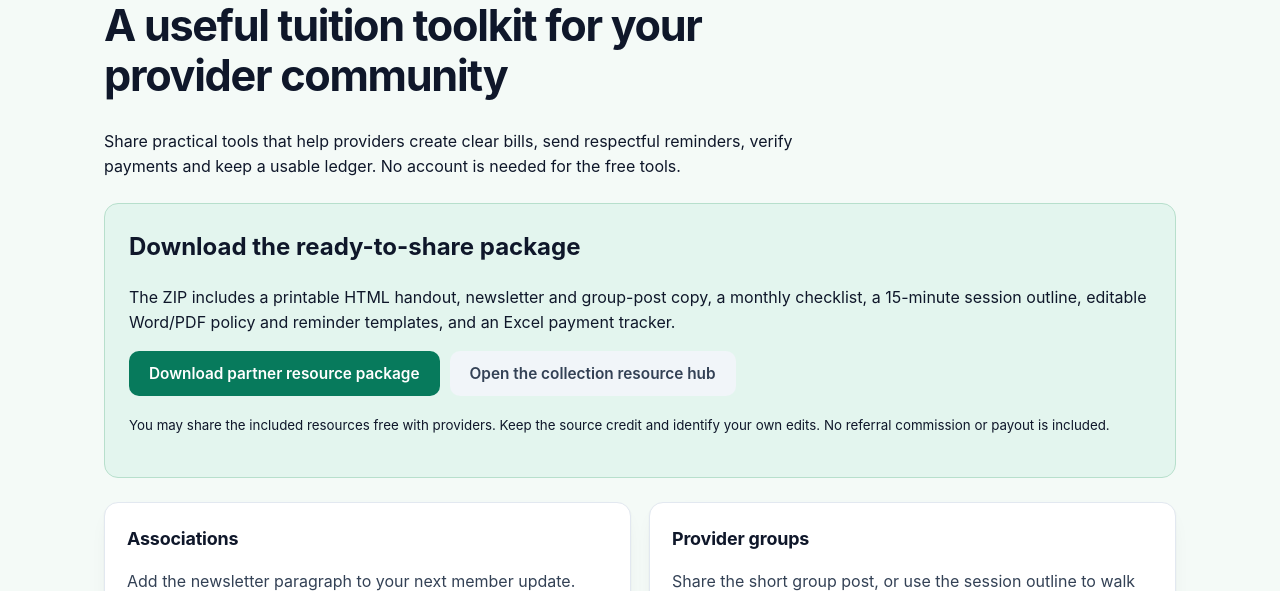
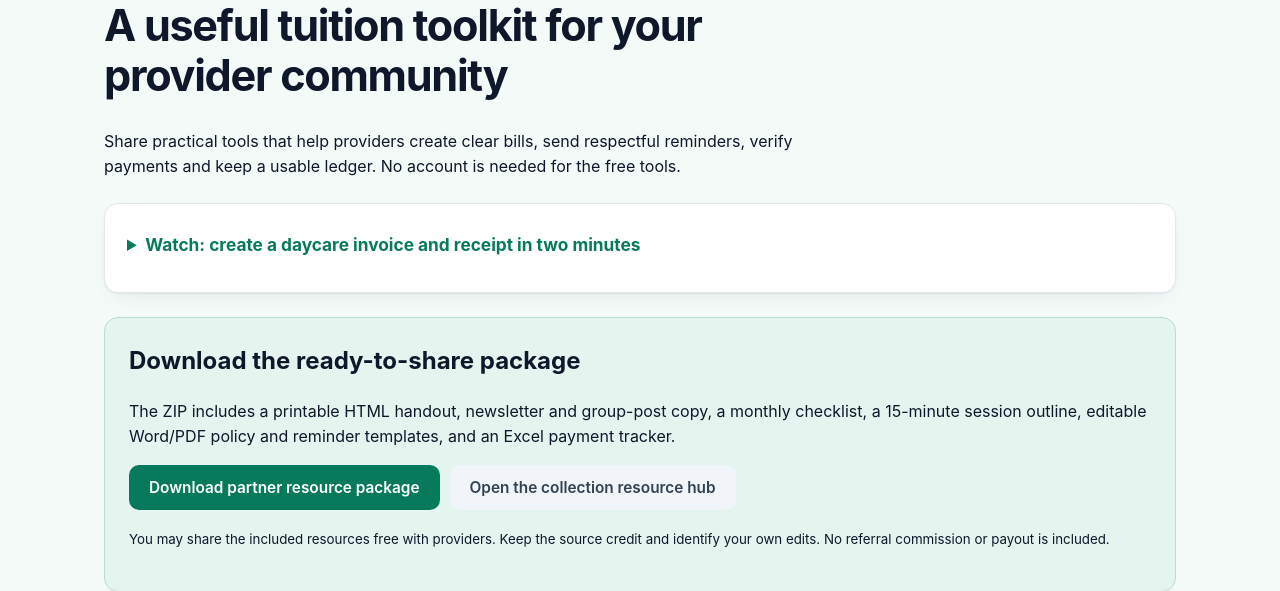
Before and after one commit to Roofed111/tuitionping, a FastAPI app: page /partners in a window 1280 px wide. Shown: the part 168-759 px from the top of the page. Run offline with FastAPI, Linux system fonts and the light colour scheme; some libraries are stand-ins or nearby versions.

Commit message:
Add invoice tutorial to the free tool and partner kit (#14)

```diff
--- a/partner_resources.py
+++ b/partner_resources.py
@@ -77,6 +77,8 @@ def package(code=''):
     # All distributed resource links return to the partner landing first, so a
     # new browser establishes attribution before following the chosen tool.
     links = [(label, url + ('&' if code else '?') + 'resource=' + path.rsplit('/', 1)[-1]) for label, path in resources]
+    tutorial_link = url + ('&' if code else '?') + 'resource=invoice-tutorial'
+    links.append(('Two-minute invoice and receipt video tutorial', tutorial_link))
     readme = f'''TUITIONPING - PARTNER RESOURCE PACKAGE
 
 Share this link with providers: {url}
@@ -88,11 +90,15 @@ Do not put private names, emails or family data into link parameters.
 WHAT PROVIDERS GET
 - A bill-to-receipt workflow and monthly collection checklist
 - A browser-only invoice / verified-payment receipt generator (print to PDF)
+- A two-minute video showing a fictional invoice and partial-payment receipt
 - Editable Word and PDF reminder messages in English and Spanish
 - An Excel payment tracker and an editable late-fee policy
 - A fictional interactive TuitionPing demo; it sends no texts
 
 HOW TO SHARE
+Video tutorial and free tool: {tutorial_link}
+YouTube viewing link: https://youtu.be/B17VIKwHMJI
+Share the assigned tutorial link first to preserve partner attribution.
 Associations: include the newsletter paragraph or handout in your resources.
 Provider groups: share the short post or use the 15-minute session outline.
 Bookkeepers: share with clients who need clearer bills and payment records.
@@ -121,20 +127,25 @@ tracker, and a tool to create tuition invoices or verified-payment receipts.
 No account is needed for the tools. You can also explore a fictional daycare
 demo to see how scheduled reminders and payment confirmation work.
 Get the free resources: {url}
+Watch the two-minute invoice and receipt tutorial: {tutorial_link}
 
 SHORT GROUP POST
 Chasing tuition? Start with a clear bill, a friendly reminder, and a record
 of verified payments. Here is a free collection toolkit for daycare owners:
 {url}
+Need a walkthrough? Watch the free invoice and receipt tutorial: {tutorial_link}
 
 BOOKKEEPER CLIENT NOTE
 These tools can help organize tuition bills and payment documentation. Use
 the receipt generator only after confirming the amount received, and keep
 the saved document with the client's payment records. Free toolkit: {url}
+Show clients the two-minute invoice and partial-payment receipt tutorial:
+{tutorial_link}
 
 15-MINUTE PROVIDER SESSION
 0-3 min: Write down tuition amount, service period, due date and how to pay.
 3-6 min: Create an invoice using fictional data; check charges and credits.
+Use the two-minute video as a walkthrough: {tutorial_link}
 6-9 min: Choose a reminder message and check the due date and language.
 9-12 min: Reconcile a sample partial payment; issue a verified receipt.
 12-15 min: Walk through the fictional demo; show PAID versus confirmed.
@@ -173,7 +184,8 @@ def register(app, templates, require_admin):
     def partners(request: Request, partner: str = '', resource: str = ''):
         selected = get_partner(partner)
         paths = {'tuition-collection':'/guides/tuition-collection', 'daycare-invoice-receipt':'/tools/daycare-invoice-receipt',
-                 'tuition-payment-tracker':'/tools/tuition-payment-tracker', 'tuition-reminder-templates':'/guides/tuition-reminder-templates', 'demo':'/demo'}
+                 'tuition-payment-tracker':'/tools/tuition-payment-tracker', 'tuition-reminder-templates':'/guides/tuition-reminder-templates', 'demo':'/demo',
+                 'invoice-tutorial':'/tools/daycare-invoice-receipt#invoice-tutorial'}
         return templates.TemplateResponse(request, 'partners.html', {'request':request,'provider':None,'partner':selected,
             'share_url':link(selected['code'] if selected else ''), 'kit_url':link(selected['code'] if selected else '', '/partners/download'),
             'suggested_path':paths.get(resource),'suggested_label':resource.replace('-',' ') if resource in paths else ''})
--- /dev/null
+++ b/static/invoice-tutorial.css
@@ -0,0 +1,6 @@
+.resource-tutorial{margin:24px 0}
+.resource-tutorial summary{cursor:pointer;font-size:1.08rem;font-weight:700;color:var(--brand-dark);padding:6px 0;min-height:44px}
+.resource-tutorial summary:focus-visible{outline:3px solid var(--brand);outline-offset:4px;border-radius:4px}
+.resource-tutorial video{display:block;width:100%;height:auto;aspect-ratio:16/9;background:#f3faf7;border-radius:12px;margin:18px 0}
+.resource-tutorial .tutorial-links{display:flex;flex-wrap:wrap;gap:8px}
+@media print{.resource-tutorial{display:none!important}}
--- /dev/null
+++ b/templates/invoice_tutorial.html
@@ -0,0 +1,12 @@
+<link rel="stylesheet" href="/static/invoice-tutorial.css?v=1">
+<details class="card resource-tutorial" id="invoice-tutorial">
+  <summary>Watch: create a daycare invoice and receipt in two minutes</summary>
+  <p>Follow a fictional $1,200 invoice and a verified $400 partial payment, with $800 remaining. The walkthrough uses the actual free tool and on-screen instructions.</p>
+  <video controls playsinline preload="none" width="1920" height="1080" poster="/static/media/tuitionping-invoice-receipt-poster.webp" aria-label="Two-minute daycare invoice and verified-payment receipt tutorial">
+    <source src="/static/media/tuitionping-invoice-receipt-tutorial.mp4" type="video/mp4">
+    <track kind="captions" src="/static/media/tuitionping-invoice-receipt-tutorial.vtt" srclang="en" label="English" default>
+    <p><a href="https://youtu.be/B17VIKwHMJI">Watch the invoice and receipt tutorial on YouTube</a>.</p>
+  </video>
+  <p class="tutorial-links"><a href="https://youtu.be/B17VIKwHMJI" target="_blank" rel="noopener noreferrer">Watch on YouTube</a> · <a href="/demo">Try the reminder and payment demo</a></p>
+  <p><small>An invoice requests payment. Issue a receipt only after checking your payment records. Save your PDFs before closing the tool; entries are not stored in your account.</small></p>
+</details>
--- a/templates/partners.html
+++ b/templates/partners.html
@@ -6,6 +6,7 @@
 {% block content %}
 <header class="resource-intro"><p class="resource-kicker">For childcare associations, provider groups &amp; bookkeepers</p><h1>A useful tuition toolkit for your provider community</h1><p>Share practical tools that help providers create clear bills, send respectful reminders, verify payments and keep a usable ledger. No account is needed for the free tools.</p>{% if partner %}<p>Shared through <strong>{{ partner.name }}</strong>. This identifies the source of the link; it does not imply an endorsement.</p>{% endif %}</header>
 {% if suggested_path %}<section class="download-box"><h2>Continue to your resource</h2><a class="btn" href="{{ suggested_path }}">Open {{ suggested_label }}</a></section>{% endif %}
+{% include "invoice_tutorial.html" %}
 <section class="download-box"><h2>Download the ready-to-share package</h2><p>The ZIP includes a printable HTML handout, newsletter and group-post copy, a monthly checklist, a 15-minute session outline, editable Word/PDF policy and reminder templates, and an Excel payment tracker.</p><div class="download-actions"><a class="btn" href="{{ kit_url }}" download>Download partner resource package</a><a class="btn btn-ghost" href="/guides/tuition-collection">Open the collection resource hub</a></div><p><small>You may share the included resources free with providers. Keep the source credit and identify your own edits. No referral commission or payout is included.</small></p></section>
 <section class="resource-grid"><article class="card"><h2>Associations</h2><p>Add the newsletter paragraph to your next member update. Include the printable handout in your provider resource library.</p></article><article class="card"><h2>Provider groups</h2><p>Share the short group post, or use the session outline to walk through a fictional invoice, partial-payment receipt and reminder.</p></article><article class="card"><h2>Childcare bookkeepers</h2><p>Give clients a clear recordkeeping workflow. Bills and receipts are manual records; providers still reconcile payments in their existing system.</p></article><article class="card"><h2>One link, all the tools</h2><p>Share your assigned link below so providers can return to the toolkit anytime.</p><label for="partner-share" class="visually-hidden">Resource package link</label><input id="partner-share" readonly value="{{ share_url }}" style="width:100%;min-width:0"><button class="btn btn-ghost btn-sm" id="partner-copy" type="button">Copy link</button><p id="partner-copy-status" role="status"></p></article></section>
 <section class="card"><h2>Try the tools before you share</h2><ul><li><a href="/tools/daycare-invoice-receipt">Invoice and verified-payment receipt generator</a></li><li><a href="/tools/tuition-payment-tracker">Excel tuition payment tracker</a></li><li><a href="/guides/tuition-reminder-templates">Editable English and Spanish reminder texts</a></li><li><a href="/late-fee-policy">Payment policy template</a></li><li><a href="/tools/late-fee-calculator">Late-fee calculator</a></li></ul><p>These tools work independently of a TuitionPing account. The invoice generator keeps your entries in the current browser tab.</p></section>
--- a/templates/tool_invoice.html
+++ b/templates/tool_invoice.html
@@ -6,6 +6,7 @@
 {% block content %}
 <link rel="stylesheet" href="/static/invoice.css?v=2">
 <header class="resource-intro"><p class="resource-kicker">Free tool · No signup · USD</p><h1>Daycare invoice &amp; receipt generator</h1><p>Give families a clear bill, or record a payment you have checked. Your entries stay in this browser tab; they are not saved to your account or sent to TuitionPing.</p></header>
+{% include "invoice_tutorial.html" %}
 <div class="invoice-workspace">
 <section class="card invoice-inputs" aria-labelledby="invoice-form-heading"><h2 id="invoice-form-heading">Build your document</h2><form id="invoice-form" class="form-stack" autocomplete="off">
 <label>Document type<select id="document-type"><option value="invoice">Invoice — a request for payment</option><option value="receipt">Receipt — a verified payment</option></select></label>
```
Also changed, not shown: README.md, static/media/tuitionping-invoice-receipt-poster.webp (added), 2 other files.
